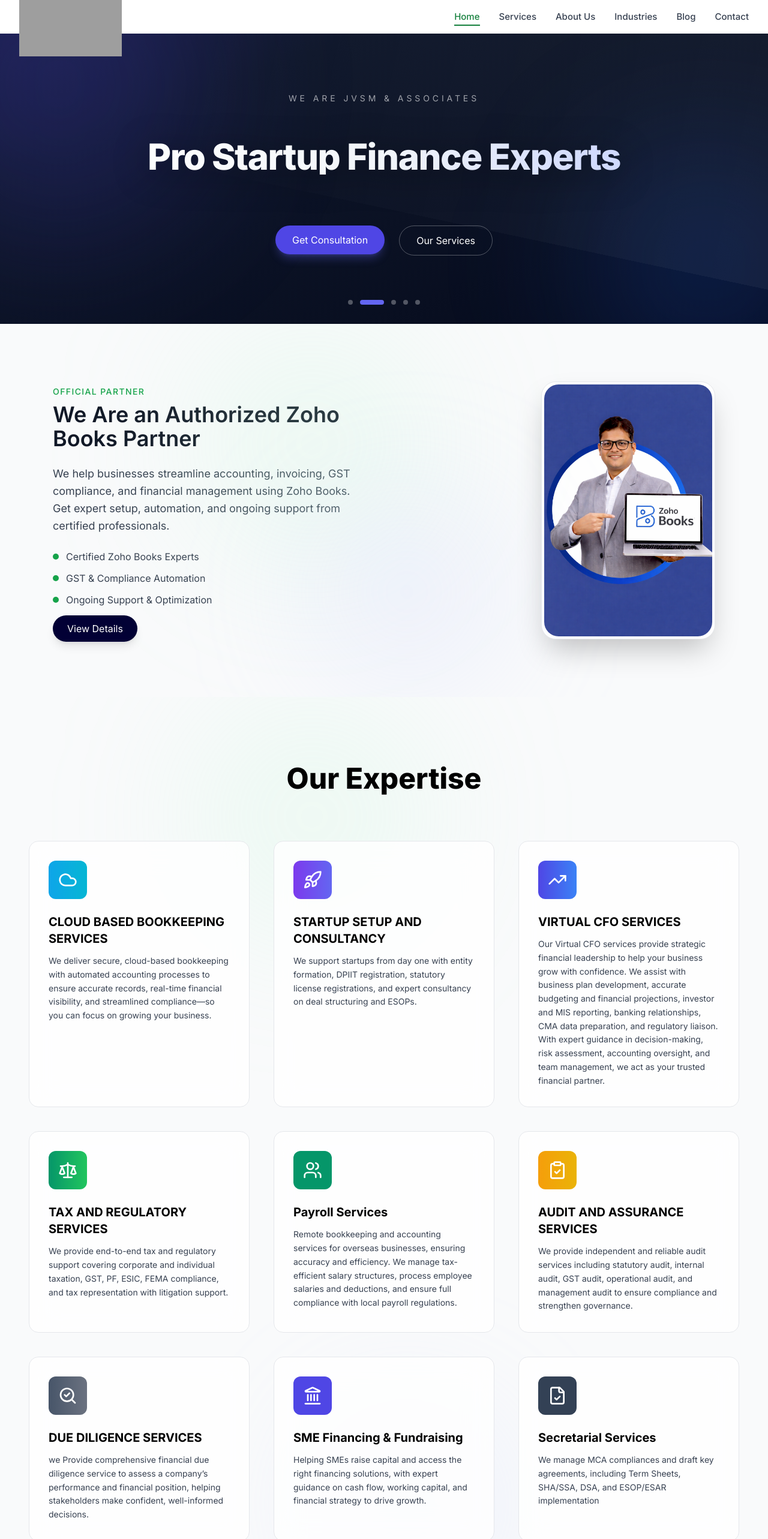
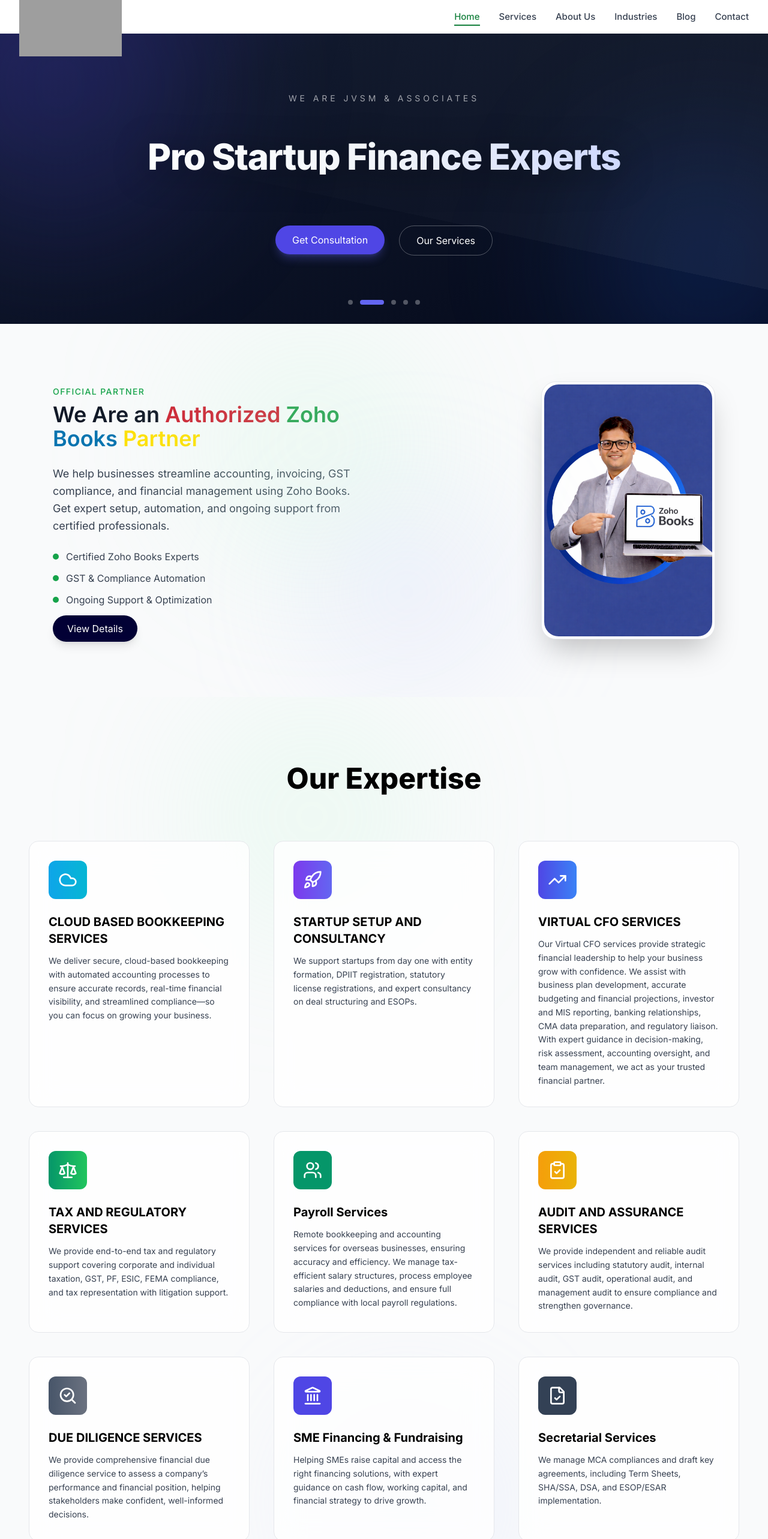
Before and after one commit to ContentlyWriters/jvsmindia, a Next.js app: page / in a window 1280 px wide. Shown: the top 2566 px of the page at 60% size. Built offline with nearby package versions, Linux system fonts and the light colour scheme; grey boxes are pictures that could not be loaded.

Commit message:
first commit

```diff
--- a/src/components/main/BlogNotification/index.js
+++ b/src/components/main/BlogNotification/index.js
@@ -42,7 +42,7 @@
       <div className="
         relative
         backdrop-blur-2xl
-        bg-white/75
+        bg-white/85
         border border-white/50
         text-gray-900
         p-4 sm:p-5
--- a/src/components/main/home/ZohoPartnerSection/index.js
+++ b/src/components/main/home/ZohoPartnerSection/index.js
@@ -25,7 +25,7 @@
           </p>
 
           <h2 className="text-3xl md:text-4xl font-semibold text-gray-900 leading-snug mb-6">
-            We Are an Authorized Zoho Books Partner
+            We Are an <span className="text-[#CE2232]">Authorized</span> <span className="text-[#219E4A]">Zoho</span> <span className="text-[#0974B0]">Books</span> <span className="text-[#FFE004]">Partner</span>
           </h2>
 
           <p className="text-gray-700 text-lg leading-relaxed mb-6">
--- a/src/components/main/home/service/index.js
+++ b/src/components/main/home/service/index.js
@@ -52,7 +52,7 @@
   {
     icon: SearchCheck,
     title: "DUE DILIGENCE SERVICES",
-    desc: "we Provide comprehensive financial due diligence  service to assess a company’s performance and financial position, helping stakeholders make confident, well-informed decisions.",
+    desc: "We provide comprehensive financial due diligence  service to assess a company’s performance and financial position, helping stakeholders make confident, well-informed decisions.",
     color: "from-slate-600 to-gray-500",   // reliability + trust
   },
    {
@@ -65,7 +65,7 @@
   {
     icon: FileCheck,
     title: "Secretarial Services",
-    desc: "We manage MCA compliances and draft key agreements, including Term Sheets, SHA/SSA, DSA, and ESOP/ESAR implementation",
+    desc: "We manage MCA compliances and draft key agreements, including Term Sheets, SHA/SSA, DSA, and ESOP/ESAR implementation.",
     color: "bg-slate-700",
   },
 ];
--- a/src/components/main/home/testimonials/index.js
+++ b/src/components/main/home/testimonials/index.js
@@ -27,7 +27,7 @@
             whileHover={{ y: -10 }}
             className="relative p-10 rounded-3xl backdrop-blur-xl bg-white/5 border border-gray-600 shadow-[0_0_60px_rgba(99,102,241,0.2)] transition"
           >
-            <Quote className="absolute top-6 right-6 w-10 h-10 text-indigo-400 opacity-100" />
+            <Quote className="absolute top-1 right-2 w-10 h-10 text-indigo-400 opacity-100" />
             <p className="text-md leading-relaxed text-black mb-8">
               We have amazing experience working with you. Never feels like we are different company; always you give us a single team. Other than regular continuous support, your support on working capital loan was extraordinary. Wish to walk through the entire journey with your support.
             </p>
@@ -42,9 +42,9 @@
             whileHover={{ y: -10 }}
             className="relative p-10 rounded-3xl backdrop-blur-xl bg-white/5 border border-gray-600 shadow-[0_0_60px_rgba(34,211,238,0.2)] transition"
           >
-            <Quote className="absolute top-6 right-6 w-10 h-10 text-cyan-400 opacity-100" />
+            <Quote className="absolute top-1 right-2 w-10 h-10 text-cyan-400 opacity-100" />
             <p className="text-md leading-relaxed text-black mb-8">
-              It has been a delight working with J V S M and team. Few major things which helped us:
+              It has been a delight working with JVSM and team. Few major things which helped us:
               <p className="list-disc ml-5 mt-1">
                 <li>Team is prompt</li>
                 <li>Has simplified all our accounting and reporting</li>
--- a/src/components/main/zoho/index.js
+++ b/src/components/main/zoho/index.js
@@ -120,7 +120,7 @@
   {/* 🌟 Hero Content */}
   <div className="relative z-10 max-w-5xl mx-auto">
     <h1 className="text-5xl md:text-6xl font-extrabold tracking-tight drop-shadow-lg">
-      JVSM & ASSOCIATE
+      JVSM & ASSOCIATES
     </h1>
     <p className="mt-6 text-xl md:text-2xl text-white/80 drop-shadow-sm">
       Transforming Financial Operations with Intelligent ERP Solutions
@@ -371,7 +371,7 @@
   {/* Heading */}
   <div className="text-center max-w-3xl mx-auto mb-20">
     <h2 className="text-4xl md:text-5xl text-black font-extrabold text-center mb-20">
-      Why Choose JVSM & Associate
+      Why Choose JVSM & Associates?
     </h2>
 
   </div>
@@ -457,7 +457,7 @@
 
         <div>
           <h2 className="text-3xl font-bold text-slate-900 tracking-tight mb-2">
-            JVSM & ASSOCIATE
+            JVSM & ASSOCIATES
           </h2>
 
 
```
